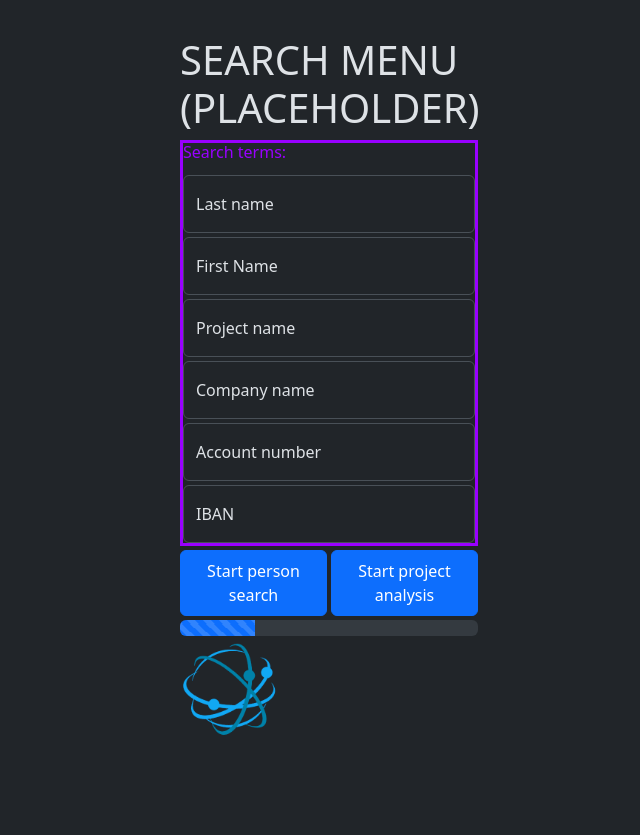
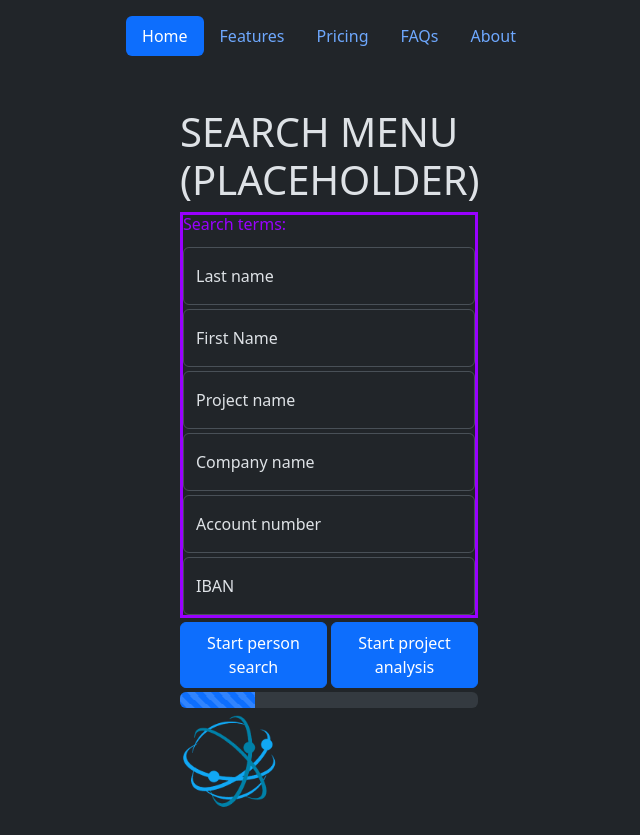
Before and after one commit to febe3d/C.I.S., a Flask app: template templates/searchMenu.html in a window 1280 px wide. Shown: the top 835 px of the page, without its empty margins (311-951 px from the left). Before the commit the page ends 735 px from the top, so only its background shows below. Run offline with Flask 3, Linux system fonts and the light colour scheme; the template is opened without the code that fills it, so the values that code supplies are empty.

Commit message:
export head + add header

```diff
--- /dev/null
+++ b/templates/header.html
@@ -0,0 +1,22 @@
+<!DOCTYPE html>
+<html lang="en" data-bs-theme="dark">
+  <head>
+    <meta charset="UTF-8" />
+    <meta
+      name="viewport"
+      content="width=device-width, initial-scale=1, shrink-to-fit=no"
+    />
+    <link href="https://cdn.jsdelivr.net/npm/bootstrap@5.3.2/dist/css/bootstrap.min.css" rel="stylesheet" integrity="sha384-T3c6CoIi6uLrA9TneNEoa7RxnatzjcDSCmG1MXxSR1GAsXEV/Dwwykc2MPK8M2HN" crossorigin="anonymous">
+    <link rel="stylesheet" type="text/css" href="../static/css/styles.css" />
+    <title>C.I.S. Corruption Detection</title>
+  </head>
+  <header class="d-flex justify-content-center py-3">
+    <ul class="nav nav-pills">
+      <li class="nav-item"><a href="#" class="nav-link active" aria-current="page">Home</a></li>
+      <li class="nav-item"><a href="#" class="nav-link">Features</a></li>
+      <li class="nav-item"><a href="#" class="nav-link">Pricing</a></li>
+      <li class="nav-item"><a href="#" class="nav-link">FAQs</a></li>
+      <li class="nav-item"><a href="#" class="nav-link">About</a></li>
+    </ul>
+  </header>
+</html>
--- a/templates/searchMenu.html
+++ b/templates/searchMenu.html
@@ -1,15 +1,6 @@
 <!DOCTYPE html>
 <html lang="en" data-bs-theme="dark">
-  <head>
-    <meta charset="UTF-8" />
-    <meta
-      name="viewport"
-      content="width=device-width, initial-scale=1, shrink-to-fit=no"
-    />
-    <link href="https://cdn.jsdelivr.net/npm/bootstrap@5.3.2/dist/css/bootstrap.min.css" rel="stylesheet" integrity="sha384-T3c6CoIi6uLrA9TneNEoa7RxnatzjcDSCmG1MXxSR1GAsXEV/Dwwykc2MPK8M2HN" crossorigin="anonymous">
-    <link rel="stylesheet" type="text/css" href="../static/css/styles.css" />
-    <title>C.I.S. Corruption Detection</title>
-  </head>
+<head>{% include "header.html" %}</head>
   <body>
     <script src="https://cdn.jsdelivr.net/npm/bootstrap@5.3.2/dist/js/bootstrap.bundle.min.js" integrity="sha384-C6RzsynM9kWDrMNeT87bh95OGNyZPhcTNXj1NW7RuBCsyN/o0jlpcV8Qyq46cDfL" crossorigin="anonymous"></script>
       <main class="form-signin m-auto">
```
Also changed, not shown: templates/options.html (+2 -11 lines), templates/resultatseite.html (+1 -10 lines), templates/startseite.html (+1 -18 lines).
